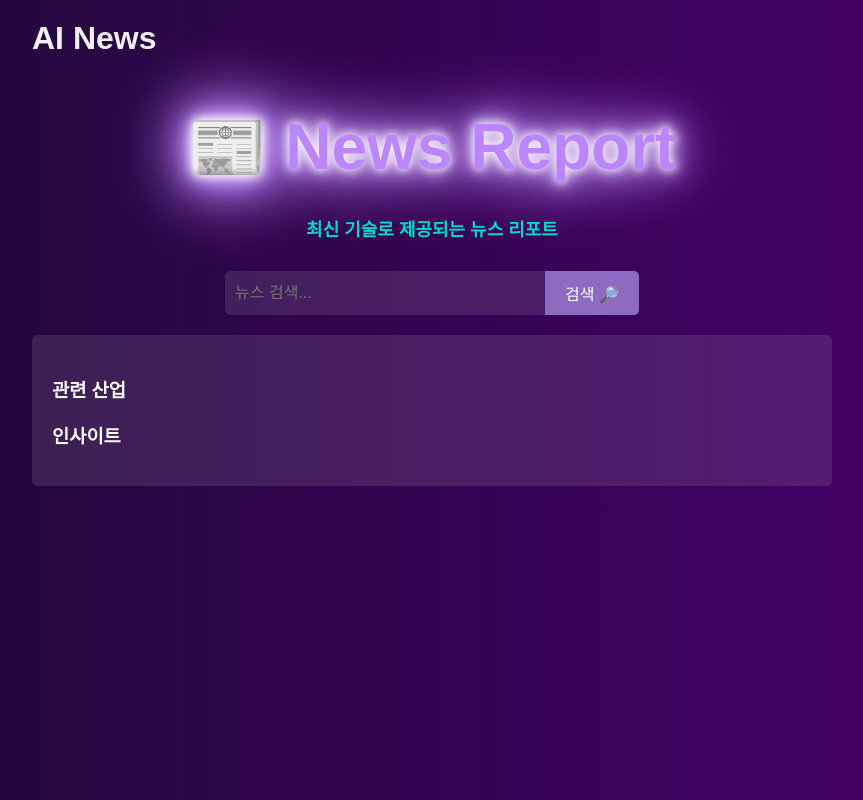
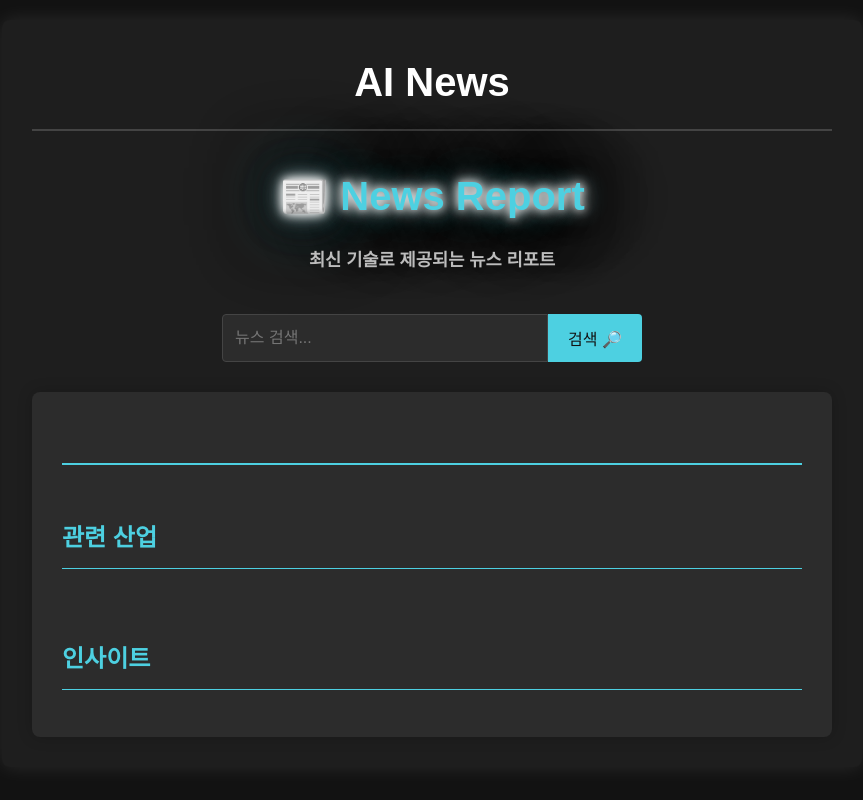
Before and after one commit to seunghyeon98/news_project_seach_only, a FastAPI app: page / in a window 1280 px wide. Shown: the whole page, without its empty margins (208-1071 px from the left). Run offline with FastAPI, Linux system fonts and the light colour scheme.

Commit message:
'relate-parsing-issue'

```diff
--- a/search_news.py
+++ b/search_news.py
@@ -36,11 +36,13 @@ def process_articles(articles, limit=6):
         title = article.get('title', '')
         description = article.get('description', '')
         url = article.get('url', '')
+        urlToImage = article.get('urlToImage','')
 
         processed_articles.append({
             'title': title,
             'description': description,
             'url': url,
+            'urlToImage' : urlToImage
         })
     return processed_articles
 
--- a/static/script.js
+++ b/static/script.js
@@ -16,12 +16,20 @@ document
         query: query,
       }),
     });
-
     if (response.ok) {
       const data = await response.json();
       document.getElementById("report-title").innerText = data.report_title;
       document.getElementById("main-text").innerText = data.main_text;
-      document.getElementById("relate").innerText = data.relate;
+
+      const relateList = document.getElementById("relate");
+      relateList.innerHTML = ""; // Clear previous results
+
+      data.relate.forEach((item) => {
+        const li = document.createElement("li");
+        li.innerHTML = `<strong>${item.industry}</strong>: ${item.description}`;
+        relateList.appendChild(li);
+      });
+
       const oracleList = document.getElementById("oracle");
       oracleList.innerHTML = ""; // Clear previous results
       data.oracle.forEach((item) => {
--- a/static/styles.css
+++ b/static/styles.css
@@ -1,87 +1,146 @@
-/* body {
-  font-family: Arial, sans-serif;
-  background-color: #1e0836;
-  color: #ffffff;
+body {
+  font-family: "Noto Sans KR", Arial, sans-serif;
+  background-color: #121212;
+  color: #e0e0e0;
   margin: 0;
   padding: 20px;
-} */
-body {
-  font-family: Arial, sans-serif;
-  background: linear-gradient(to right, #1e0836, #4b006e);
-  color: #ffffff;
-  margin: 0;
-  padding: 20px;
+  line-height: 1.6;
 }
+
 .container {
   max-width: 800px;
   margin: 0 auto;
+  background-color: #1e1e1e;
+  padding: 30px;
+  box-shadow: 0 0 20px rgba(255, 255, 255, 0.1);
+  border-radius: 8px;
 }
-h1 {
+
+.logo {
+  font-size: 2.5em;
+  font-weight: bold;
+  color: #fff;
   text-align: center;
-  margin-bottom: 20px;
+  border-bottom: 2px solid #444;
+  padding-bottom: 15px;
+  margin-bottom: 30px;
 }
+
 .daily-news {
   text-align: center;
-  margin-bottom: 30px;
+  margin-bottom: 40px;
 }
+
 .glow {
-  /* font-size: 48px;
-  color: #fff;
-  text-align: center;
-  animation: glow 1s ease-in-out infinite alternate; */
-  font-size: 4em;
-  text-align: center;
-  color: #bb86fc;
-  margin-bottom: 30px;
+  font-size: 2.5em;
+  color: #4dd0e1;
+  margin-bottom: 10px;
+  /* text-shadow: 0 0 10px rgba(77, 208, 225, 0.7); */
   text-shadow: 2px 2px 4px rgba(0, 0, 0, 0.5);
   animation: glow 2s ease-in-out infinite alternate;
 }
 @keyframes glow {
   from {
-    text-shadow: 0 0 5px #fff, 0 0 10px #fff, 0 0 15px #bb86fc, 0 0 20px #bb86fc,
-      0 0 35px #bb86fc, 0 0 40px #bb86fc, 0 0 50px #bb86fc;
+    text-shadow: 0 0 5px #fff, 0 0 10px #fff, 0 0 15px #4dd0e1, 0 0 20px #4dd0e1,
+      0 0 35px #4dd0e1, 0 0 40px #4dd0e1, 0 0 50px #4dd0e1;
   }
   to {
-    text-shadow: 0 0 10px #fff, 0 0 20px #fff, 0 0 30px #bb86fc,
-      0 0 40px #bb86fc, 0 0 70px #bb86fc, 0 0 80px #bb86fc, 0 0 100px #bb86fc;
+    text-shadow: 0 0 10px #fff, 0 0 20px #fff, 0 0 30px #000000,
+      0 0 40px #000000, 0 0 70px #000000, 0 0 80px #000000, 0 0 100px #000000;
   }
 }
-.logo {
-  font-size: 2em;
+
+.subtitle {
+  font-size: 1.1em;
+  color: #bdbdbd;
   font-weight: bold;
-  color: #f0f0f0;
 }
-.subtitle {
-  font-size: 18px;
-  margin-top: 10px;
-  color: #03dac6;
-  font-weight: bold; /* 텍스트를 굵게 만듭니다 */
-}
+
 .search-container {
   display: flex;
   justify-content: center;
-  margin-bottom: 20px;
+  margin-bottom: 30px;
 }
+
 #search-input {
-  padding: 10px;
+  padding: 12px;
   font-size: 16px;
+  border: 1px solid #444;
+  border-radius: 4px 0 0 4px;
+  width: 300px;
+  background-color: #2c2c2c;
+  color: #fff;
+}
+
+#search-button {
+  padding: 12px 20px;
+  font-size: 16px;
+  background-color: #4dd0e1;
+  color: #121212;
   border: none;
-  border-radius: 5px 0 0 5px;
-  background-color: rgba(255, 255, 255, 0.1);
-  width: 300px;
-  color: #e2e8f0;
+  border-radius: 0 4px 4px 0;
+  cursor: pointer;
+  transition: background-color 0.3s;
 }
-#search-button {
-  padding: 10px 20px;
-  font-size: 16px;
-  background-color: #8e6ac0;
-  color: white;
-  border: none;
-  border-radius: 0 5px 5px 0;
-  cursor: pointer;
+
+#search-button:hover {
+  background-color: #26c6da;
 }
-#result {
-  background-color: rgba(255, 255, 255, 0.1);
-  padding: 20px;
-  border-radius: 5px;
+
+.newspaper {
+  background-color: #2c2c2c;
+  padding: 30px;
+  border-radius: 8px;
+  box-shadow: 0 0 15px rgba(0, 0, 0, 0.2);
 }
+
+.newspaper-headline {
+  font-size: 2em;
+  font-weight: bold;
+  text-align: center;
+  margin-bottom: 25px;
+  border-bottom: 2px solid #4dd0e1;
+  padding-bottom: 15px;
+  color: #4dd0e1;
+}
+
+.newspaper-content {
+  font-size: 1.1em;
+  line-height: 1.8;
+  margin-bottom: 30px;
+  color: #e0e0e0;
+}
+
+.newspaper-columns {
+  display: flex;
+  flex-direction: column;
+  gap: 30px;
+}
+
+.newspaper-column {
+  width: 100%;
+}
+
+.newspaper-subheadline {
+  font-size: 1.5em;
+  font-weight: bold;
+  margin-bottom: 15px;
+  border-bottom: 1px solid #4dd0e1;
+  padding-bottom: 10px;
+  color: #4dd0e1;
+}
+
+.newspaper-text,
+.newspaper-list {
+  font-size: 1.1em;
+  line-height: 1.6;
+  color: #e0e0e0;
+}
+
+.newspaper-list {
+  padding-left: 20px;
+}
+
+.newspaper-list li {
+  margin-bottom: 10px;
+}
--- a/templates/index.html
+++ b/templates/index.html
@@ -12,22 +12,27 @@
         <div class="logo">AI News</div>
       </header>
 
-      <!-- <h1 class="top-left">AI News</h1> -->
       <div class="daily-news">
         <h2 class="glow">📰 News Report</h2>
         <p class="subtitle">최신 기술로 제공되는 뉴스 리포트</p>
       </div>
       <div class="search-container">
         <input type="text" id="search-input" placeholder="뉴스 검색..." />
-        <button id="search-button"> 검색 🔎</button>
+        <button id="search-button">검색 🔎</button>
       </div>
-      <div id="result">
-        <h2 id="report-title"></h2>
-        <div id="main-text"></div>
-        <h3>관련 산업</h3>
-        <div id="relate"></div>
-        <h3>인사이트</h3>
-        <ul id="oracle"></ul>
+      <div id="result" class="newspaper">
+        <h2 id="report-title" class="newspaper-headline"></h2>
+        <div id="main-text" class="newspaper-content"></div>
+        <div class="newspaper-columns">
+          <div class="newspaper-column">
+            <h3 class="newspaper-subheadline">관련 산업</h3>
+            <ul id="relate" class="newspaper-text"></ul>
+          </div>
+          <div class="newspaper-column">
+            <h3 class="newspaper-subheadline">인사이트</h3>
+            <ul id="oracle" class="newspaper-list"></ul>
+          </div>
+        </div>
       </div>
     </div>
     <script src="{{ url_for('static', path='/script.js') }}"></script>
```
Also changed, not shown: make_report.py (+33 -9 lines).
